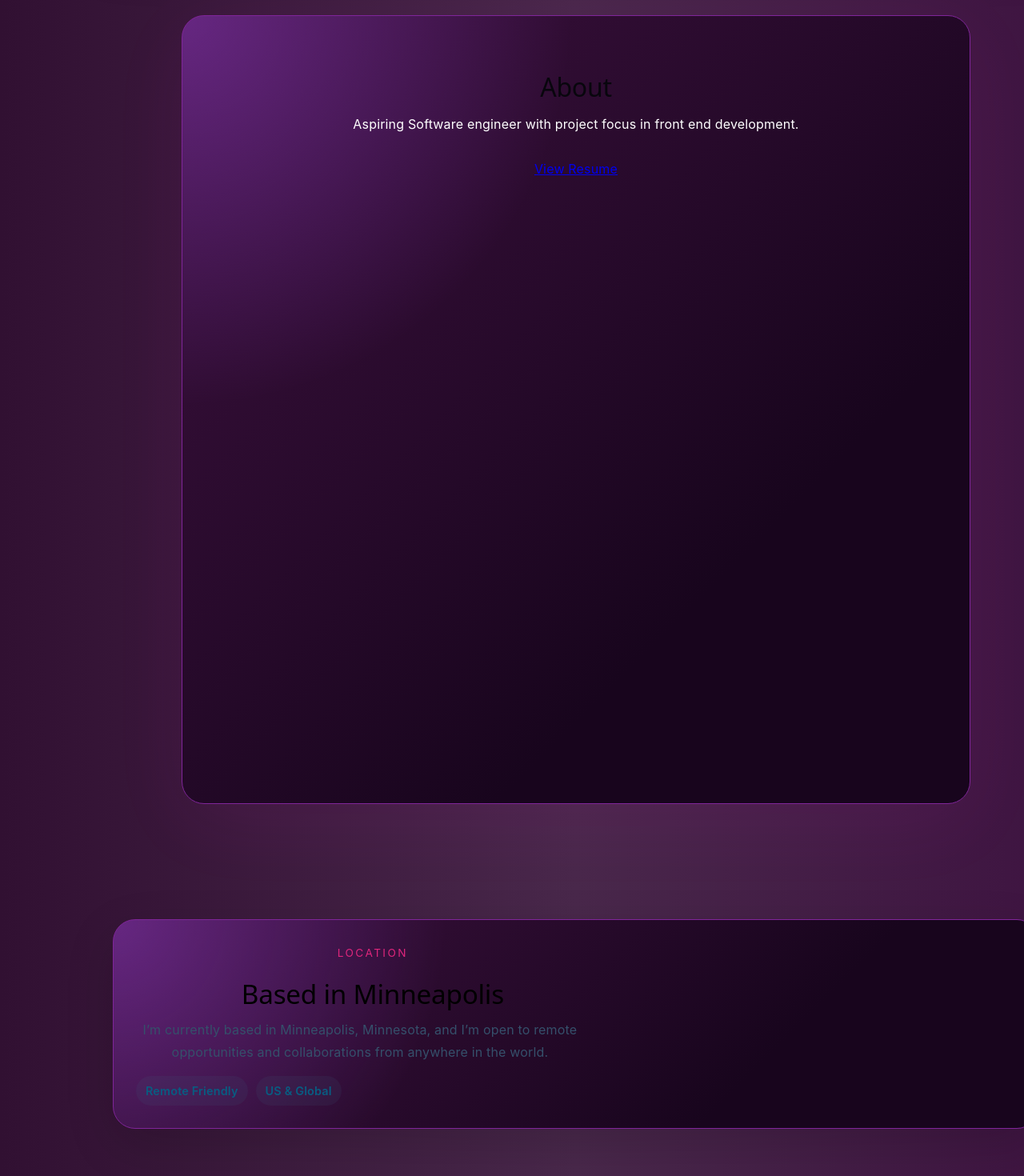
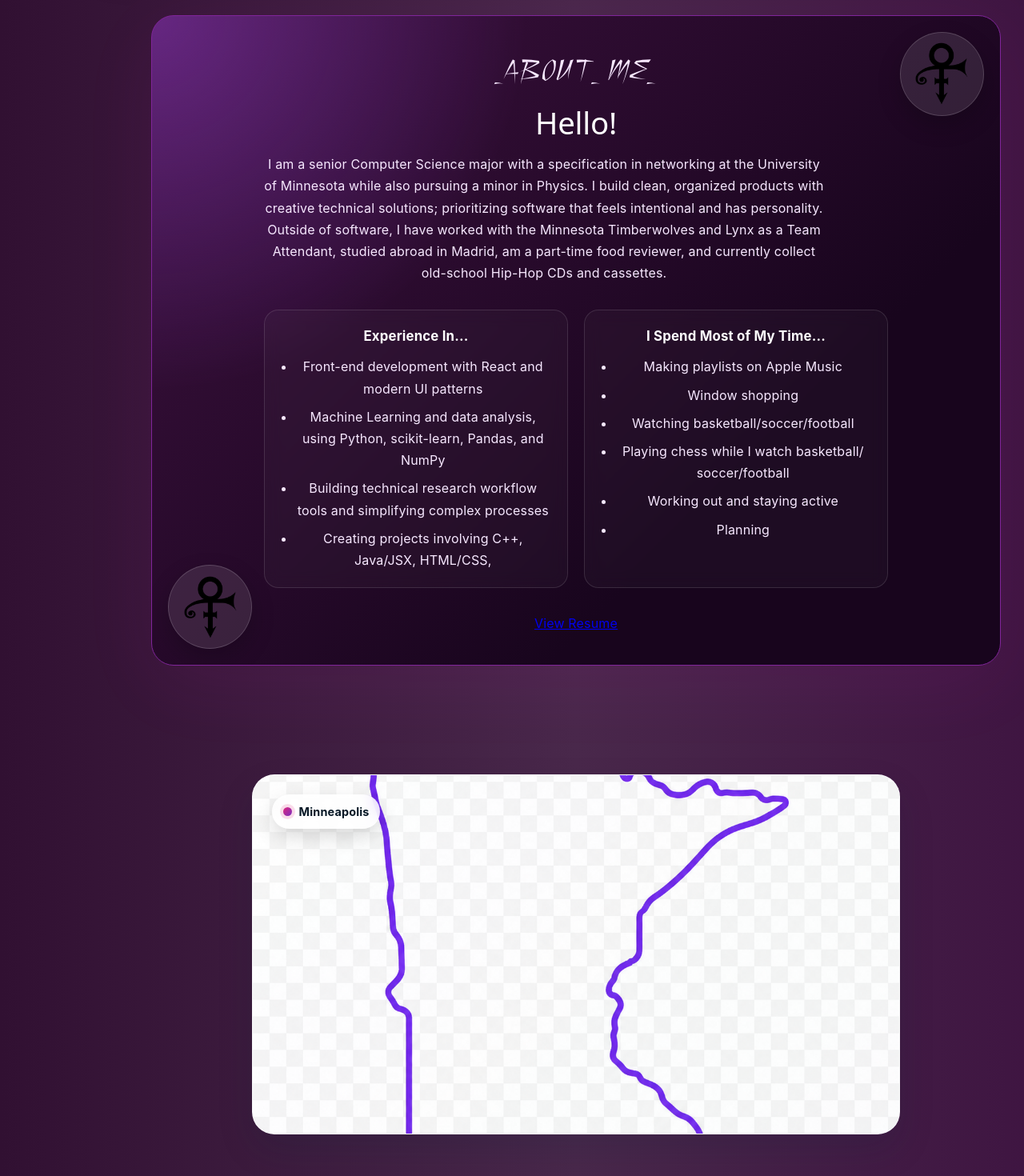
Before and after one commit to Kenevan-Carter/kenevan-portfolio, a React (Vite) app in the folder KCPortfolio/: page / in a window 1280 px wide. Shown: the part 1120-2590 px from the top of the page at 80% size. Built offline with nearby package versions, Linux system fonts and the light colour scheme.

Commit message:
about me page and location

```diff
--- a/KCPortfolio/src/components/about/About.css
+++ b/KCPortfolio/src/components/about/About.css
@@ -3,16 +3,25 @@
 }
 
 .section-inner {
-  max-width: 920px;
-  height: 920px;
+  position: relative;
+  max-width: 980px;
+  min-height: 720px;
   margin-inline: auto;
-  padding: 2rem;
+  padding: 2.5rem;
   border-radius: 28px;
   background:
     radial-gradient(circle at top left, rgba(179, 80, 255, 0.35), transparent 35%),
     linear-gradient(135deg, #3d113f, #18051d 70%);
   border: 1px solid #80259A;
   box-shadow: 0 24px 100px rgba(255, 20, 224, 0.06);
+  overflow: hidden;
+}
+
+.about-content {
+  position: relative;
+  z-index: 2;
+  max-width: 780px;
+  margin: 0 auto;
 }
 
 .section-label {
@@ -20,29 +29,64 @@
   margin-bottom: 1rem;
   color: #df267c;
   text-transform: uppercase;
-  letter-spacing: 0.18em;
-  font-size: 0.85rem;
+  letter-spacing: 0.1em;
+  font-size: 2rem;
+  font-weight: 600;
+  font-family: 'Still Time', serif;
 }
 
 .section-inner h2 {
   margin: 0 0 1rem;
-  font-size: 2rem;
+  font-size: clamp(1.8rem, 3vw, 2.4rem);
+  line-height: 1.2;
+  color: #ffffff;
 }
 
-.section-inner p {
-  max-width: 720px;
-  color: #ffffff;
+.section-inner p,
+.section-inner li {
+  color: #f7e8ff;
+  line-height: 1.7;
+}
+
+.about-intro {
+  max-width: 700px;
+  margin: 0 0 2rem;
+  font-size: 1rem;
+}
+
+.about-grid {
+  display: grid;
+  grid-template-columns: repeat(2, minmax(0, 1fr));
+  gap: 1.25rem;
   margin-bottom: 2rem;
 }
 
-.about-intro {
-  margin: 0 auto 2rem;
-  text-align: center;
+.about-card {
+  padding: 1.25rem;
+  border-radius: 18px;
+  background: rgba(134, 133, 133, 0.06);
+  border: 1px solid rgba(255, 255, 255, 0.12);
+  backdrop-filter: blur(10px);
 }
 
-.about-grid {
-  text-align: center;
-  gap: 1.5rem;
+.about-card h3 {
+  margin: 0 0 0.75rem;
+  color: #ffffff;
+  font-size: 1.05rem;
+}
+
+.about-card ul {
+  margin: 0;
+  padding-left: 1.1rem;
+}
+
+.about-card li + li {
+  margin-top: 0.5rem;
+}
+
+.personality-card {
+  background: rgba(134, 133, 133, 0.06);
+  border: 1px solid rgba(255, 255, 255, 0.12);
 }
 
 .about-link-wrapper {
@@ -55,14 +99,72 @@
   text-align: center;
 }
 
-.about-grid p {
-  margin: 0;
-  color: #334155;
-  text-align: center;
+.about-logo {
+  position: absolute;
+  width: 92px;
+  height: 92px;
+  border-radius: 50%;
+  padding: 0.35rem;
+  background: rgba(255, 255, 255, 0.1);
+  border: 1px solid rgba(255, 255, 255, 0.16);
+  box-shadow: 0 12px 30px rgba(0, 0, 0, 0.2);
+  z-index: 1;
+  transition: transform 0.25s ease, box-shadow 0.25s ease, border-color 0.25s ease;
+  cursor: pointer;
+}
+
+.about-logo:hover {
+  /*hoverable state for the logo*/
+  transform: translateY(-4px) scale(1.04);
+  box-shadow: 0 0 0 1px rgba(255, 255, 255, 0.25), 0 16px 32px rgba(223, 38, 124, 0.25);
+  border: 1px solid #80259A;
+}
+
+.about-logo img {
+  width: 100%;
+  height: 100%;
+  object-fit: cover;
+  border-radius: 50%;
+  transition: filter 0.25s ease, transform 0.25s ease;
+}
+
+.about-logo:hover img {
+  filter: brightness(1.25) saturate(1.2);
+  transform: scale(1.03);
+}
+
+.about-logo-top-right {
+  top: 1.25rem;
+  right: 1.25rem;
+}
+
+.about-logo-bottom-left {
+  bottom: 1.25rem;
+  left: 1.25rem;
 }
 
 @media (max-width: 760px) {
+  .section-inner {
+    padding: 1.5rem;
+    min-height: auto;
+  }
+
   .about-grid {
     grid-template-columns: 1fr;
   }
+
+  .about-logo {
+    width: 72px;
+    height: 72px;
+  }
+
+  .about-logo-top-right {
+    top: 0.75rem;
+    right: 0.75rem;
+  }
+
+  .about-logo-bottom-left {
+    bottom: 0.75rem;
+    left: 0.75rem;
+  }
 }
--- a/KCPortfolio/src/components/about/About.jsx
+++ b/KCPortfolio/src/components/about/About.jsx
@@ -1,20 +1,57 @@
 import './About.css';
+import princeLogo from '../../assets/images/prince.png';
 
 function About() {
   return (
     <section id="about" className="about-section">
       <div className="section-inner">
-        <p className="section-label"> </p>
-        <h2>About</h2>
-        <p className="about-intro">
-          Aspiring Software engineer with project focus in front end development.
-        </p>
-        <div className="about-grid">
+        <div className="about-logo about-logo-top-right" aria-hidden="true">
+          <img src={princeLogo} alt="Prince logo placeholder" />
+        </div>
+
+        <div className="about-content">
+          <p className="section-label">  _About _ Me_</p>
+          <h2>Hello!</h2>
+          <p className="about-intro">
+            I am a senior Computer Science major with a specification in networking at the University of Minnesota while also pursuing a minor in Physics.
+            I build clean, organized products with creative technical solutions; prioritizing software that feels intentional and has personality.
+            Outside of software, I have worked with the Minnesota Timberwolves and Lynx as a Team Attendant, studied abroad in Madrid, am a part-time food reviewer, and currently collect old-school Hip-Hop CDs and cassettes.
+
+          </p>
+
+          <div className="about-grid">
+            <article className="about-card">
+              <h3>Experience In...</h3>
+              <ul>
+                <li>Front-end development with React and modern UI patterns</li>
+                <li>Machine Learning and data analysis, using Python, scikit-learn, Pandas, and NumPy</li>
+                <li>Building technical research workflow tools and simplifying complex processes</li>
+                <li>Creating projects involving C++, Java/JSX, HTML/CSS, </li>
+              </ul>
+            </article>
+
+            <article className="about-card personality-card">
+              <h3>I Spend Most of My Time...</h3>
+              <ul>
+                <li>Making playlists on Apple Music</li>
+                <li>Window shopping</li>
+                <li>Watching basketball/soccer/football</li>
+                <li>Playing chess while I watch basketball/ soccer/football</li>
+                <li>Working out and staying active</li>
+                <li>Planning </li>
+              </ul>
+            </article>
+          </div>
+
           <div className="about-link-wrapper">
             <a className="button button-primary about-link" href="/kenevan_carter_resume.pdf" target="_blank" rel="noopener noreferrer">
               View Resume
             </a>
           </div>
+        </div>
+
+        <div className="about-logo about-logo-bottom-left" aria-hidden="true">
+          <img src={princeLogo} alt="Prince logo placeholder" />
         </div>
       </div>
     </section>
--- a/KCPortfolio/src/components/contact/Contact.css
+++ b/KCPortfolio/src/components/contact/Contact.css
@@ -8,6 +8,8 @@
   text-align: center;
   gap: 1.25rem;
   max-width: 720px;
+  min-height: 300px;
+  max-height: 300px;
   margin-inline: auto;
   padding: 2.5rem;
   background:
--- a/KCPortfolio/src/components/location/Location.css
+++ b/KCPortfolio/src/components/location/Location.css
@@ -1,75 +1,64 @@
 .location {
-  padding: 32px 20px 48px;
+  padding: 24px 20px 48px;
 }
 
 .location-card {
-  display: grid;
-  grid-template-columns: 1.1fr 0.9fr;
-  gap: 24px;
-  align-items: center;
-  max-width: 1100px;
+  position: relative;
+  max-width: 760px;
+  min-height: 400px;
   margin: 0 auto;
-  padding: 28px;
+  padding: 24px;
   border-radius: 28px;
-  background:
-    radial-gradient(circle at top left, rgba(179, 80, 255, 0.35), transparent 35%),
-    linear-gradient(135deg, #3d113f, #18051d 70%);
-  box-shadow: 0 20px 60px rgba(0, 0, 0, 0.15);
-  border: 1px solid #80259A;
-  backdrop-filter: blur(12px);
+  overflow: hidden;
+  border: 1px solid rgba(255,255,255,0.8);
+  box-shadow: 0 20px 45px rgba(8, 36, 58, 0.14);
+  background: linear-gradient(135deg, rgba(255,255,255,0.98), rgba(235,244,252,0.96));
 }
 
-.location-visual {
-  display: flex;
-  justify-content: center;
-  align-items: center;
+.location-background {
+  position: absolute;
+  inset: 0;
+  width: 100%;
+  height: 100%;
+  object-fit: cover;
+  opacity: 0.9;
 }
 
-.location-visual img {
-  width: min(100%, 280px);
-  height: auto;
-  object-fit: contain;
-  filter: drop-shadow(0 12px 24px rgba(0, 0, 0, 0.18));
+.location-pin-pill {
+  position: absolute;
+  top: 24px;
+  left: 24px;
+  display: inline-flex;
+  align-items: center;
+  gap: 0.55rem;
+  padding: 0.65rem 0.85rem;
+  border-radius: 999px;
+  background: rgba(255, 255, 255, 0.82);
+  color: #071826;
+  font-size: 0.9rem;
+  font-weight: 700;
+  box-shadow: 0 10px 24px rgba(0, 0, 0, 0.14);
+  backdrop-filter: blur(8px);
 }
 
-.location-copy h2 {
-  margin: 6px 0 12px;
-  font-size: clamp(1.8rem, 2.6vw, 2.4rem);
-  color: #000000;
+.location-pin-dot {
+  width: 0.7rem;
+  height: 0.7rem;
+  border-radius: 50%;
+  background: linear-gradient(135deg, #df267c, #7b2cbf);
+  box-shadow: 0 0 0 4px rgba(223, 38, 124, 0.16);
 }
 
-.location-intro {
-  font-size: 1rem;
-  line-height: 1.7;
-  color: #35506b;
-  max-width: 560px;
-}
-
-.location-badges {
-  display: flex;
-  flex-wrap: wrap;
-  gap: 10px;
-  margin-top: 16px;
-}
-
-.location-badges span {
-  padding: 8px 12px;
-  border-radius: 999px;
-  background: rgba(62, 103, 122, 0.12);
-  color: #085d82;
-  font-size: 0.9rem;
-  font-weight: 600;
-}
-
-
-
-@media (max-width: 820px) {
+@media (max-width: 640px) {
   .location-card {
-    grid-template-columns: 1fr;
-    padding: 22px;
+    min-height: 260px;
+    padding: 18px;
   }
 
-  .location-visual {
-    margin-top: 8px;
+  .location-pin-pill {
+    top: 16px;
+    left: 16px;
+    padding: 0.55rem 0.75rem;
+    font-size: 0.82rem;
   }
 }
--- a/KCPortfolio/src/components/location/Location.jsx
+++ b/KCPortfolio/src/components/location/Location.jsx
@@ -1,22 +1,15 @@
 import './Location.css';
-
+import minnesotaImage from '../../assets/images/minnesota.png';
 
 function Location() {
   return (
     <section id="location" className="location">
       <div className="location-card">
-        <div className="location-copy">
-          <p className="section-label">Location</p>
-          <h2>Based in Minneapolis</h2>
-          <p className="location-intro">
-            I’m currently based in Minneapolis, Minnesota, and I’m open to remote opportunities and collaborations from anywhere in the world.
-          </p>
-          <div className="location-badges">
-            <span>Remote Friendly</span>
-            <span>US & Global</span>
-          </div>
+        <img className="location-background" src={minnesotaImage} alt="Minnesota map background" />
+        <div className="location-pin-pill" aria-label="Located in Minneapolis">
+          <span className="location-pin-dot"></span>
+          <span>Minneapolis</span>
         </div>
-
       </div>
     </section>
   );
--- a/KCPortfolio/src/components/navbar/Navbar.css
+++ b/KCPortfolio/src/components/navbar/Navbar.css
@@ -75,22 +75,32 @@
 }
 
 .navbar-icons {
-/* Logo Frame */
-gap: 26px;
-padding: 5px;
-flex-grow: 0;
+  display: flex;
+  align-items: center;
+  gap: 16px;
+  padding: 5px 12px;
+  flex-grow: 0;
 }
 
 .navbar-icons a {
-  height: 100%;
-  color: white;
+  display: inline-flex;
+  align-items: center;
+  justify-content: center;
+  height: 32px;
+  width: 32px;
+  padding: 0;
   text-decoration: none;
-  font-size: 18px;
-  gap: 26px;
-  padding: 0 20px;
-
 }
 
-.navbar-icons a:hover {
-  color: #e17cff;
+.navbar-icons a img {
+  width: 100%;
+  height: 100%;
+  object-fit: contain;
+  filter: brightness(0.95);
+  transition: transform 0.2s ease, filter 0.2s ease;
 }
+
+.navbar-icons a:hover img {
+  transform: scale(1.08);
+  filter: brightness(1.15);
+}
```
Also changed, not shown: KCPortfolio/src/components/navbar/Navbar.jsx (+12 -3 lines), KCPortfolio/src/assets/images/minnesota.png (added), KCPortfolio/src/assets/images/prince.png (added).
